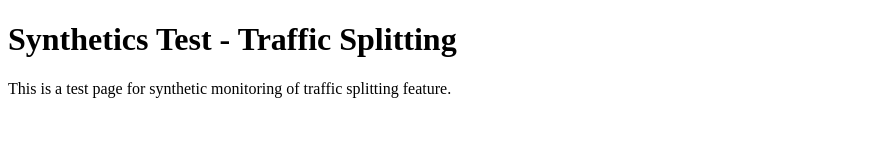
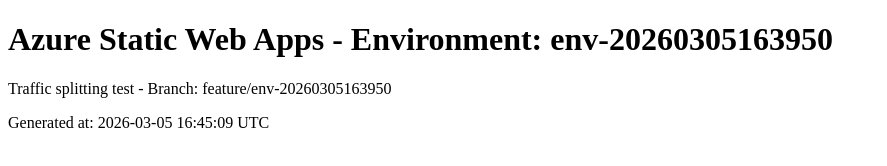
Before and after one commit to skylathadani-ms/synthetics-swa-traffic-20260305163950, a plain HTML site: page index.html in a window 1280 px wide. Shown: the whole page, without its empty margins (0-887 px from the left). Drawn offline with Linux system fonts and the light colour scheme.

Commit message:
Update index.html for env-20260305163950

```diff
--- a/index.html
+++ b/index.html
@@ -1,10 +1,11 @@
 <!DOCTYPE html>
 <html>
 <head>
-<title>Synthetics Test - Traffic Splitting</title>
+<title>Environment: env-20260305163950</title>
 </head>
 <body>
-<h1>Synthetics Test - Traffic Splitting</h1>
-<p>This is a test page for synthetic monitoring of traffic splitting feature.</p>
+<h1>Azure Static Web Apps - Environment: env-20260305163950</h1>
+<p>Traffic splitting test - Branch: feature/env-20260305163950</p>
+<p>Generated at: 2026-03-05 16:45:09 UTC</p>
 </body>
 </html>
```
